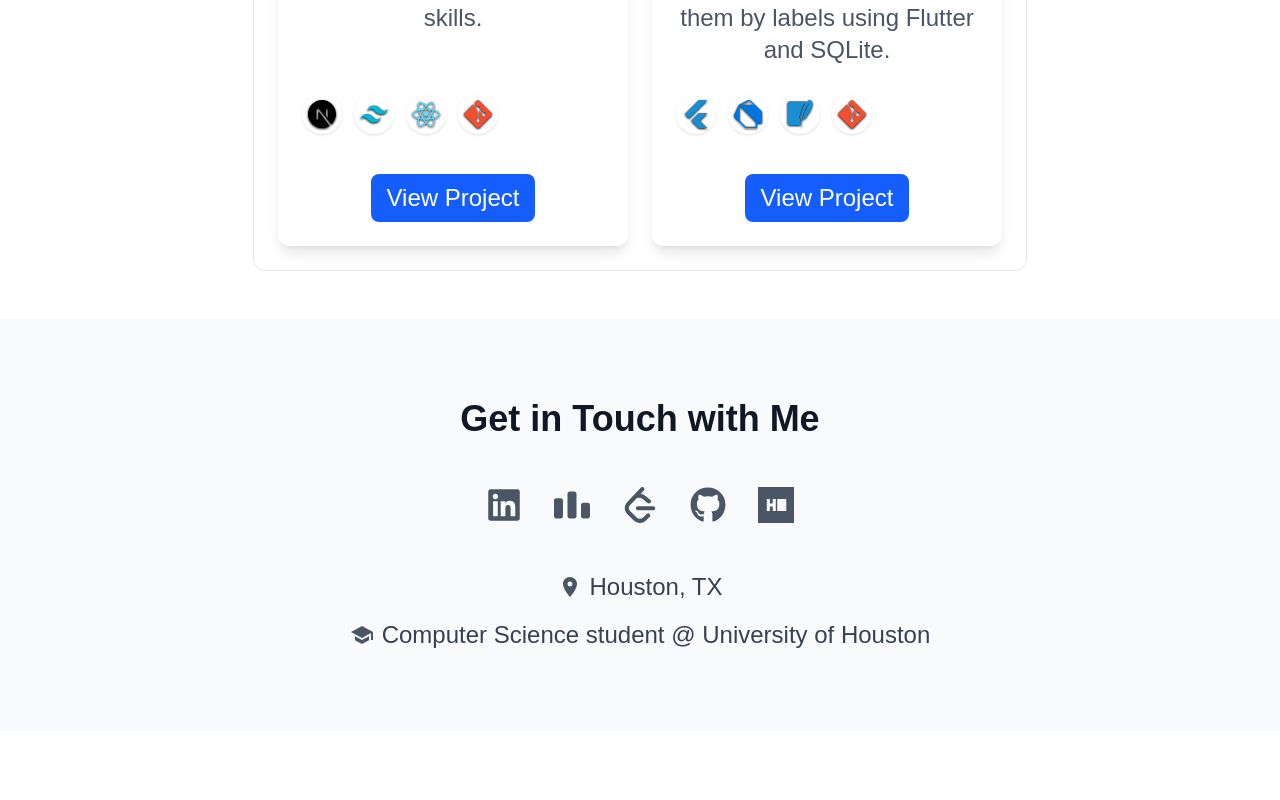
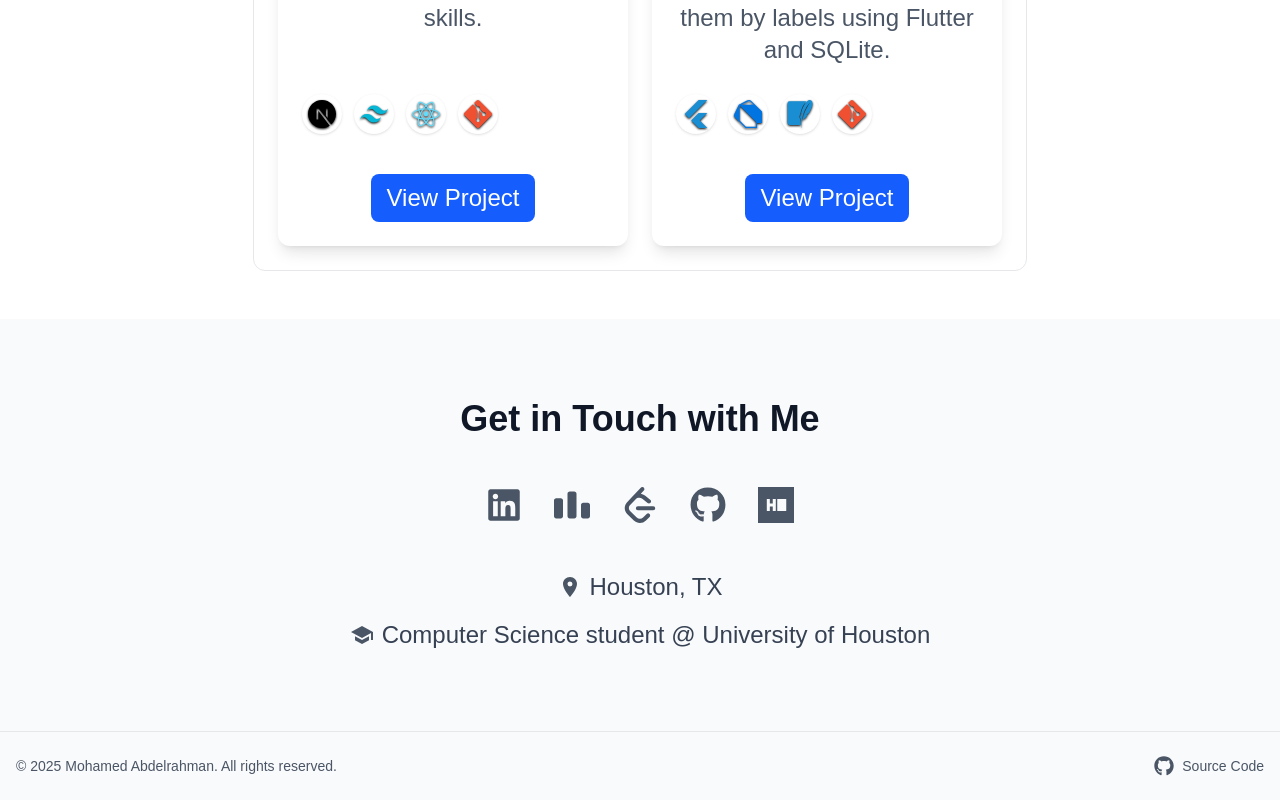
Before and after one commit to mohameds-dev/portfolio, a Next.js app: page / in a window 1280 px wide. Shown: the part 1255-2055 px from the top of the page. Before the commit the page ends 1986 px from the top, so only its background shows below. Built offline with nearby package versions, Linux system fonts and the light colour scheme.

Commit message:
Create footer and add label for sites on hover

```diff
--- a/src/app/layout.jsx
+++ b/src/app/layout.jsx
@@ -1,5 +1,6 @@
 import { Geist, Geist_Mono } from "next/font/google";
 import "./globals.css";
+import Footer from "@/components/Footer";
 
 const geistSans = Geist({
   variable: "--font-geist-sans",
@@ -24,6 +25,7 @@ export default function RootLayout({ children }) {
         className={`${geistSans.variable} ${geistMono.variable} antialiased`}
       >
         {children}
+        <Footer />
       </body>
     </html>
   );
--- /dev/null
+++ b/src/components/Footer.jsx
@@ -0,0 +1,26 @@
+import { FaGithub } from "react-icons/fa";
+
+export default function Footer() {
+  const currentYear = new Date().getFullYear();
+
+  return (
+    <footer className="py-6 bg-gray-50 border-t border-gray-200">
+      <div className="container mx-auto px-4">
+        <div className="flex flex-col md:flex-row justify-between items-center gap-4">
+          <p className="text-gray-600 text-sm">
+            © {currentYear} Mohamed Abdelrahman. All rights reserved.
+          </p>
+          <a
+            href="https://github.com/mohameds-dev/portfolio"
+            target="_blank"
+            rel="noopener noreferrer"
+            className="flex items-center gap-2 text-gray-600 hover:text-gray-900 transition-colors duration-300"
+          >
+            <FaGithub className="text-xl" />
+            <span className="text-sm">Source Code</span>
+          </a>
+        </div>
+      </div>
+    </footer>
+  );
+}
--- a/src/components/contact/ContactSection.jsx
+++ b/src/components/contact/ContactSection.jsx
@@ -15,8 +15,8 @@ const ContactSection = () => {
 
         <div className="flex justify-center gap-8 mb-12">
           {socialLinks.map((link) => (
+            <div key={link.name} className="group relative">
               <a
-              key={link.name}
                 href={link.url}
                 target="_blank"
                 rel="noopener noreferrer"
@@ -25,10 +25,14 @@ const ContactSection = () => {
               >
                 <link.icon />
               </a>
+              <div className="absolute left-1/2 -translate-x-1/2 top-full mt-2 px-3 py-1 bg-gray-800 text-white text-sm rounded-lg opacity-0 invisible group-hover:opacity-100 group-hover:visible transition-all duration-300 whitespace-nowrap z-10">
+                {link.name}
+                <div className="absolute left-1/2 -translate-x-1/2 -top-1 w-2 h-2 bg-gray-800 rotate-45" />
+              </div>
+            </div>
           ))}
         </div>
 
-        {/* Contact Information */}
         <div className="max-w-2xl mx-auto text-center space-y-4">
           <div className="flex items-center justify-center gap-2">
             <MdLocationOn className="text-2xl text-gray-600" />
```
Lines whose indentation alone changed are shown as unchanged.
